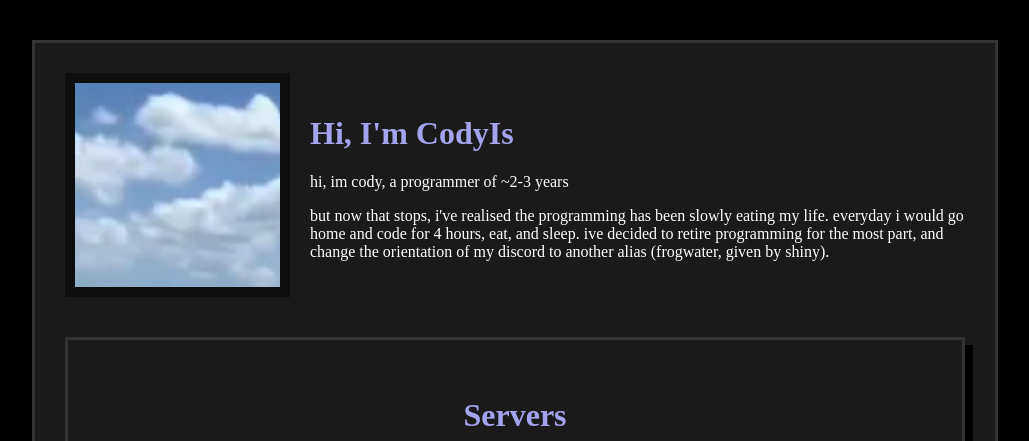
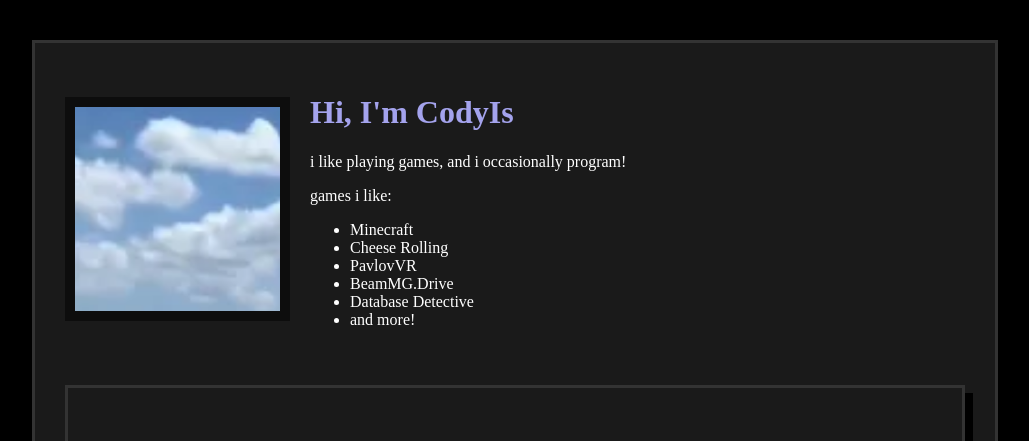
Before and after one commit to codyiscoder/developercody.net, a plain HTML site: page index.html in a window 1280 px wide. Shown: the top 441 px of the page, without its empty margins (125-1154 px from the left). Drawn offline with Linux system fonts and the light colour scheme.

Commit message:
Change title to 'frogwater' and update bio
Updated the title and modified the introduction paragraph to reflect a change in focus and interests.

```diff
--- a/index.html
+++ b/index.html
@@ -3,7 +3,7 @@
 <head>
     <meta charset="UTF-8">
     <meta name="viewport" content="width=device-width, initial-scale=1.0">
-    <title>DeveloperCody</title>
+    <title>frogwater</title>
     <link rel="stylesheet" href="static/styles.css">
     <script src="static/index.js" defer></script>
 </head>
@@ -14,15 +14,16 @@
 
             <div>
                 <h1 id="name">Hi, I'm </h1>
-                <p>hi, im cody, a programmer of ~2-3 years</p>
-                <p>
-                    but now that stops, i've realised the programming
-                    has been slowly eating my life. everyday i would
-                    go home and  code for 4 hours, eat, and sleep.
-                    ive decided to retire programming for the most part,
-                    and change the orientation of my discord to another
-                    alias (frogwater, given by shiny).
-                </p>
+                <p>i like playing games, and i occasionally program!</p>
+                <p>games i like:</p>
+                <ul>
+                    <li>Minecraft</li>
+                    <li>Cheese Rolling</li>
+                    <li>PavlovVR</li>
+                    <li>BeamMG.Drive</li>
+                    <li>Database Detective</li>
+                    <li>and more!</li>
+                </ul>
         </div>
     </div>
 
```
